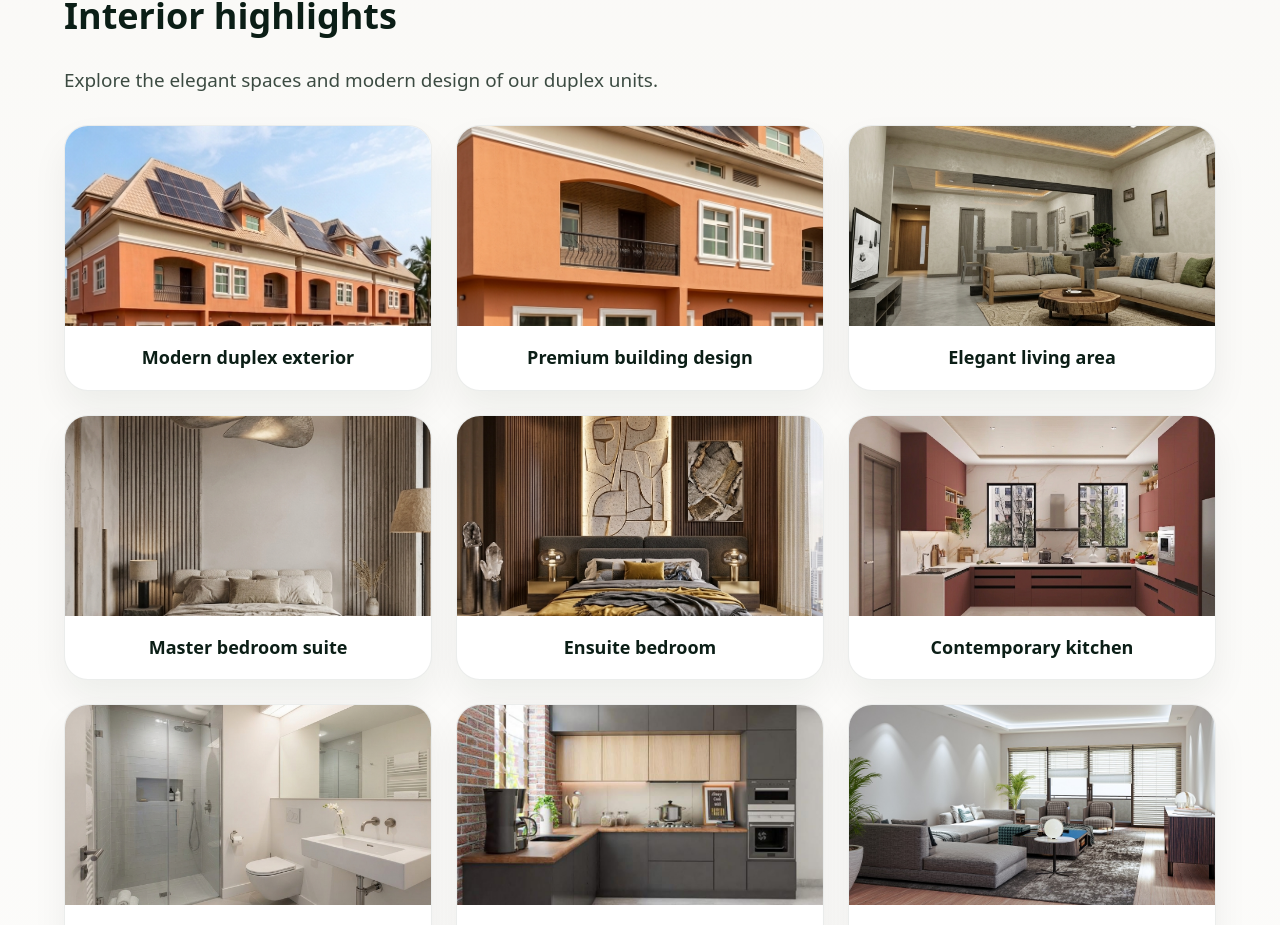
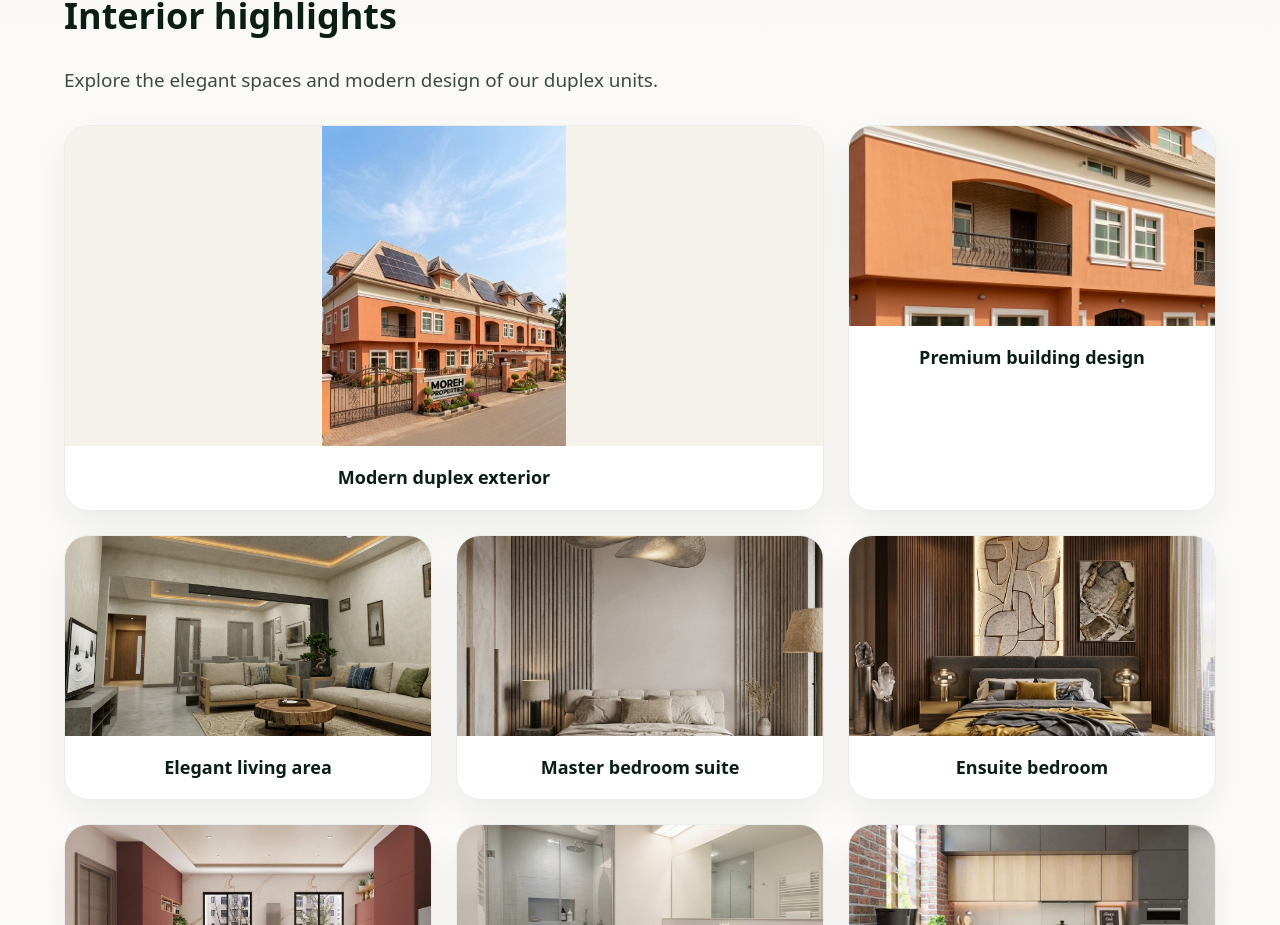
Before and after one commit to Ddmrgoo/moreh-properties-website, a React (Vite) app: page / in a window 1280 px wide. Shown: the part 1819-2744 px from the top of the page. Built offline with nearby package versions, Linux system fonts and the light colour scheme.

Commit message:
Update gallery building image display and push layout improvements

```diff
--- a/src/App.css
+++ b/src/App.css
@@ -279,12 +279,28 @@ main {
 	display: block;
 }
 
+.gallery-item-large {
+	grid-column: span 2;
+}
+
+.gallery-item-large img {
+	height: 320px;
+	object-fit: contain;
+	background: #f4f2ea;
+}
+
 .gallery-item p {
 	margin: 0;
 	padding: 16px 20px;
 	font-weight: 600;
 	color: #0b1e16;
 	text-align: center;
+}
+
+@media (max-width: 720px) {
+	.gallery-item-large {
+		grid-column: span 1;
+	}
 }
 .location-grid {
 	display: grid;
--- a/src/App.jsx
+++ b/src/App.jsx
@@ -133,7 +133,7 @@ function App() {
 						subtitle="Explore the elegant spaces and modern design of our duplex units."
 					/>
 					<div className="gallery-grid">
-						<div className="gallery-item">
+						<div className="gallery-item gallery-item-large">
 							<img src={building1} alt="Exterior view of the duplex building" />
 							<p>Modern duplex exterior</p>
 						</div>
```
